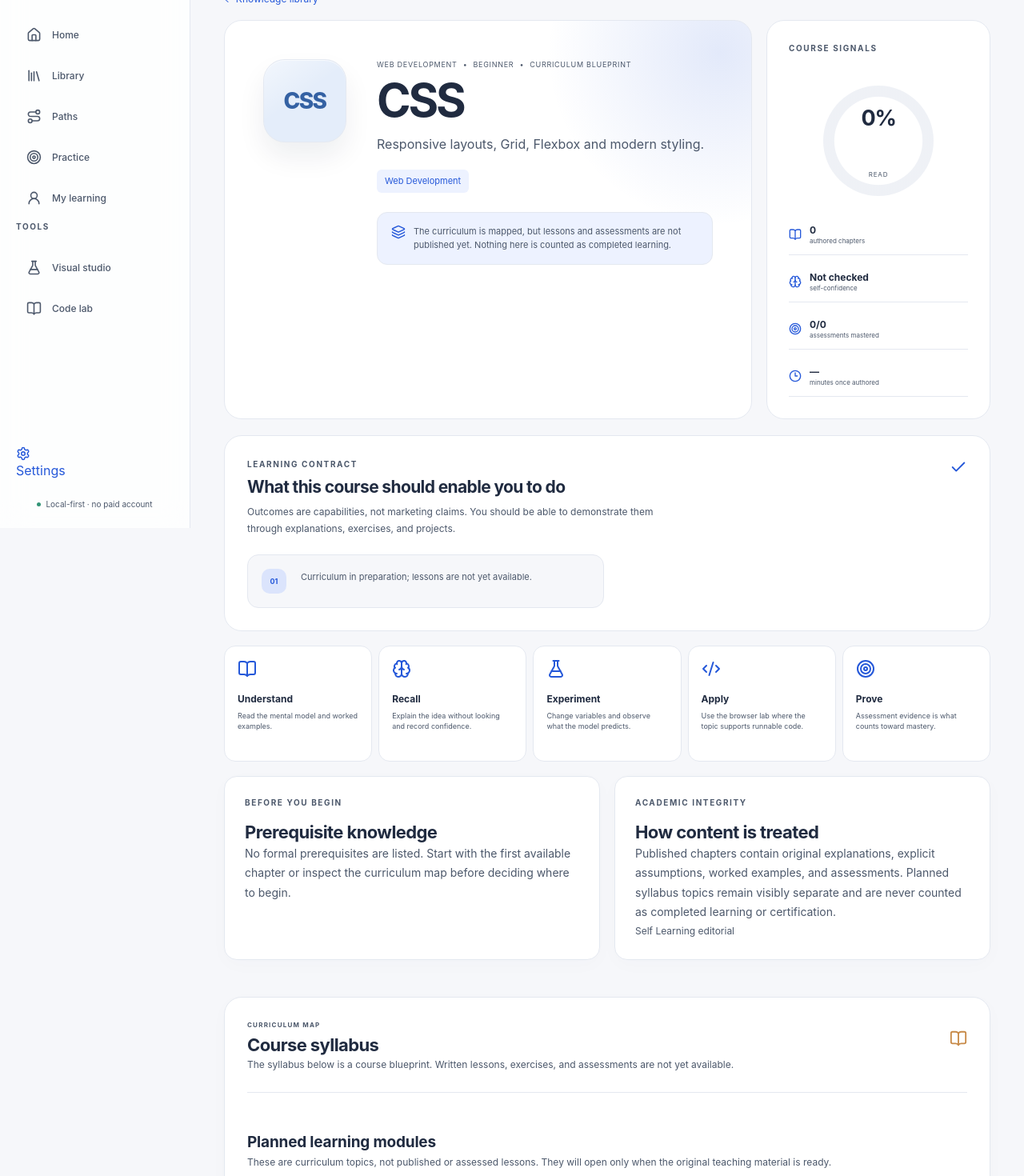
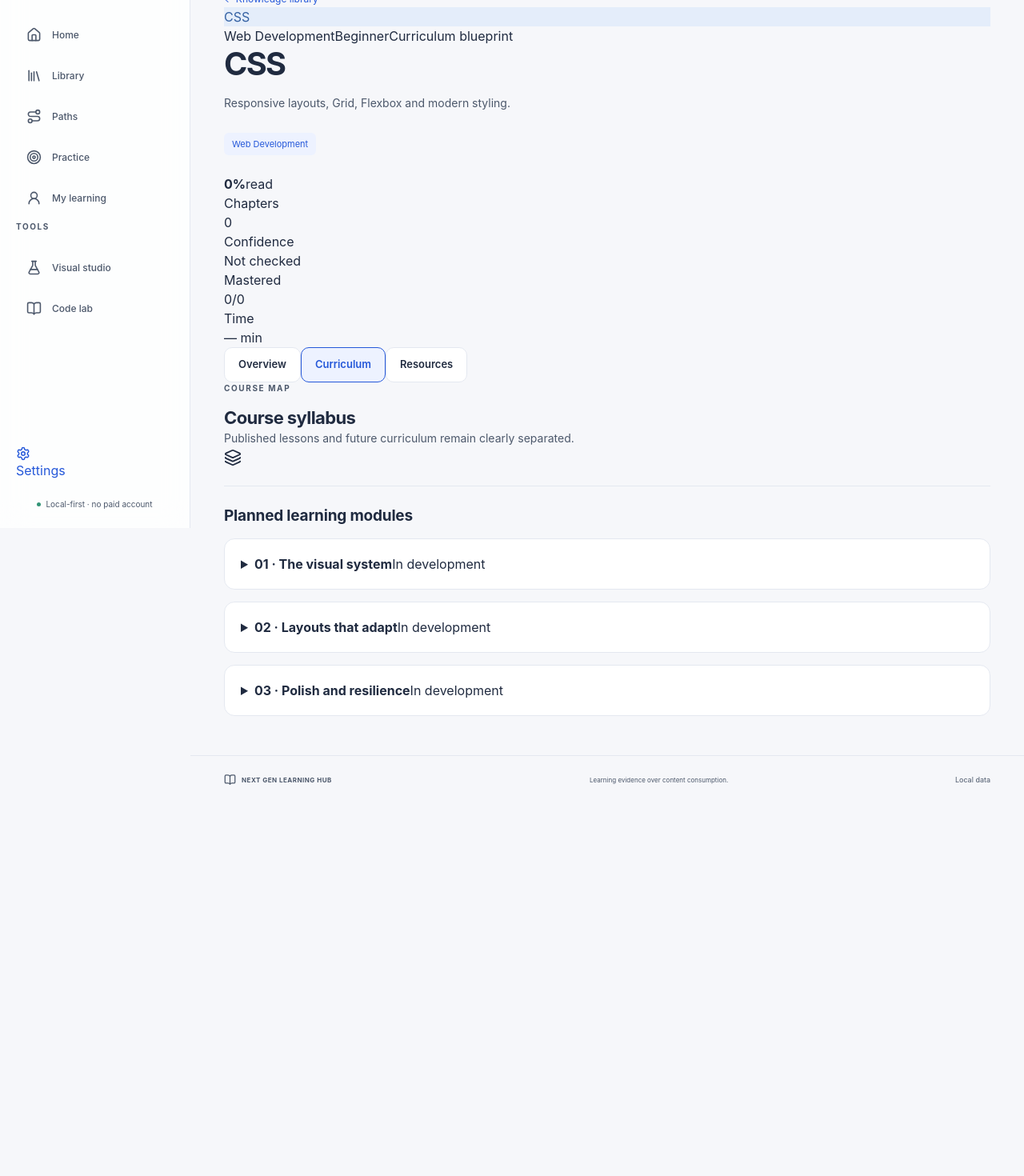
Before and after one commit to Swapnild007/Self_learning, a React (Vite) app: page /#/course/css in a window 1280 px wide. Shown: the part 140-1610 px from the top of the page at 80% size. After the commit the page ends 1144 px from the top, so only its background shows below. Built offline with nearby package versions, Linux system fonts and the light colour scheme.

Commit message:
Organize course pages into interactive progressive tabs

```diff
--- a/src/pages/Overview.tsx
+++ b/src/pages/Overview.tsx
@@ -1,4 +1,4 @@
-import type { CSSProperties } from "react";
+import { useState, type CSSProperties } from "react";
 import { pythonSyllabus } from "../content/pythonSyllabus";
 import { courseRoadmaps } from "../content/courseRoadmaps";
 import { useParams, Link } from "react-router-dom";
@@ -9,13 +9,14 @@ import {
   BookOpen,
   Target,
   FlaskConical,
-  Code2,
+  Brain,
   Layers3,
-  Brain,
 } from "lucide-react";
 import { courses } from "../content/catalog";
 import { useStore } from "../store";
 import { Progress } from "../components/ui";
+
+type CourseTab = "overview" | "curriculum" | "resources";
 
 export default function Overview() {
   const { id } = useParams();
@@ -33,6 +34,8 @@ export default function Overview() {
 
   const chapters = course.modules.flatMap((module) => module.chapters);
   const firstChapter = chapters[0];
+  const [tab, setTab] = useState<CourseTab>(firstChapter ? "overview" : "curriculum");
+
   const readSections = chapters.reduce(
     (sum, item) => sum + (data.read[item.id]?.length || 0),
     0,
@@ -72,331 +75,230 @@ export default function Overview() {
   const roadmap = courseRoadmaps[course.id] || [];
 
   return (
-    <div className="page ng-course-page">
-      <Link to="/catalog" className="back-link">
-        ← Knowledge library
-      </Link>
+    <div className="page sorted-course-page">
+      <Link to="/catalog" className="back-link">← Knowledge library</Link>
 
-      <section className="ng-course-hero">
-        <div className="ng-course-identity">
-          <div className={`ng-course-symbol ${course.color}`}>
-            <span>{course.symbol}</span>
+      <section className="sorted-course-hero">
+        <div className="sorted-course-main">
+          <div className={`sorted-course-hero-icon ${course.color}`}>
+            {course.symbol}
           </div>
-
           <div>
-            <div className="ng-course-kicker">
+            <div className="sorted-course-meta">
               <span>{course.category}</span>
-              <span>•</span>
               <span>{course.level}</span>
-              <span>•</span>
-              <span>{chapters.length ? "Authored learning available" : "Curriculum blueprint"}</span>
+              <span>{firstChapter ? "Lessons available" : "Curriculum blueprint"}</span>
             </div>
             <h1>{course.title}</h1>
-            <p className="lead">{course.description}</p>
-
-            <div className="tags ng-course-tags">
-              {course.skills.map((skill) => (
-                <span key={skill}>{skill}</span>
-              ))}
+            <p>{course.description}</p>
+            <div className="tags">
+              {course.skills.map((skill) => <span key={skill}>{skill}</span>)}
             </div>
-
-            {firstChapter ? (
-              <div className="ng-course-actions">
+            {firstChapter && (
+              <div className="sorted-course-actions">
                 <Link
                   className="button primary"
                   to={`/read/${firstChapter.id}`}
                   onClick={() =>
                     update((current) => ({
                       ...current,
-                      enrolled: Array.from(
-                        new Set([...current.enrolled, course.id]),
-                      ),
+                      enrolled: Array.from(new Set([...current.enrolled, course.id])),
                     }))
                   }
                 >
-                  {progress ? "Resume learning" : "Start learning"}{" "}
+                  {progress ? "Resume learning" : "Start learning"}
                   <ArrowRight size={17} />
                 </Link>
                 <Link className="button" to={`/practice?chapter=${firstChapter.id}`}>
-                  <Target size={16} />
-                  Practice
+                  <Target size={16} /> Practice
                 </Link>
-                <Link className="button" to="/visuals">
-                  <FlaskConical size={16} />
-                  Visual studio
-                </Link>
-              </div>
-            ) : (
-              <div className="ng-blueprint-note">
-                <Layers3 size={18} />
-                <span>
-                  The curriculum is mapped, but lessons and assessments are not
-                  published yet. Nothing here is counted as completed learning.
-                </span>
               </div>
             )}
           </div>
         </div>
 
-        <aside className="ng-course-status">
-          <span className="eyebrow">COURSE SIGNALS</span>
-
-          <div className="ng-course-progress-ring">
+        <aside className="sorted-course-snapshot">
           <div
+            className="sorted-course-ring"
             style={{ "--course-progress": `${progress * 3.6}deg` } as CSSProperties}
           >
-              <strong>{progress}%</strong>
-              <span>read</span>
+            <div><strong>{progress}%</strong><span>read</span></div>
           </div>
-          </div>
-
-          <div className="ng-course-signal-list">
-            <div>
-              <BookOpen size={16} />
-              <span>
-                <strong>{chapters.length}</strong>
-                authored chapters
-              </span>
-            </div>
-            <div>
-              <Brain size={16} />
-              <span>
-                <strong>{confidenceText}</strong>
-                self-confidence
-              </span>
-            </div>
-            <div>
-              <Target size={16} />
-              <span>
-                <strong>{mastered}/{chapters.length}</strong>
-                assessments mastered
-              </span>
-            </div>
-            <div>
-              <Clock3 size={16} />
-              <span>
-                <strong>{course.minutes || "—"}</strong>
-                {course.minutes ? "estimated minutes" : "minutes once authored"}
-              </span>
-            </div>
-          </div>
-
-          {firstChapter && (
-            <>
-              <Progress value={progress} label="Course reading progress" />
-              <small>
-                Reading, self-confidence, and assessment mastery are tracked separately.
-              </small>
-            </>
-          )}
+          <dl>
+            <div><dt>Chapters</dt><dd>{chapters.length}</dd></div>
+            <div><dt>Confidence</dt><dd>{confidenceText}</dd></div>
+            <div><dt>Mastered</dt><dd>{mastered}/{chapters.length}</dd></div>
+            <div><dt>Time</dt><dd>{course.minutes || "—"} min</dd></div>
+          </dl>
         </aside>
       </section>
 
-      <section className="ng-course-contract">
-        <div className="ng-card-heading">
-          <div>
-            <span className="eyebrow">LEARNING CONTRACT</span>
-            <h2>What this course should enable you to do</h2>
-            <p>
-              Outcomes are capabilities, not marketing claims. You should be able to
-              demonstrate them through explanations, exercises, and projects.
-            </p>
-          </div>
-          <Check size={22} />
+      <div className="sorted-course-tabs" role="tablist" aria-label="Course sections">
+        <button
+          role="tab"
+          aria-selected={tab === "overview"}
+          className={tab === "overview" ? "selected" : ""}
+          onClick={() => setTab("overview")}
+        >
+          Overview
+        </button>
+        <button
+          role="tab"
+          aria-selected={tab === "curriculum"}
+          className={tab === "curriculum" ? "selected" : ""}
+          onClick={() => setTab("curriculum")}
+        >
+          Curriculum
+        </button>
+        <button
+          role="tab"
+          aria-selected={tab === "resources"}
+          className={tab === "resources" ? "selected" : ""}
+          onClick={() => setTab("resources")}
+        >
+          Resources
+        </button>
       </div>
 
-        <div className="ng-outcome-grid">
+      <section className="sorted-course-panel" role="tabpanel">
+        {tab === "overview" && (
+          <div className="sorted-course-overview">
+            <section>
+              <span className="eyebrow">WHAT YOU WILL BE ABLE TO DO</span>
+              <h2>Learning outcomes</h2>
+              <div className="sorted-outcomes">
                 {course.outcomes.map((outcome, index) => (
-            <article key={outcome}>
+                  <div key={outcome}>
                     <span>{String(index + 1).padStart(2, "0")}</span>
                     <p>{outcome}</p>
-            </article>
+                  </div>
                 ))}
               </div>
             </section>
 
-      <div className="ng-course-learning-loop">
-        <div>
-          <BookOpen />
-          <strong>Understand</strong>
-          <span>Read the mental model and worked examples.</span>
-        </div>
-        <div>
-          <Brain />
-          <strong>Recall</strong>
-          <span>Explain the idea without looking and record confidence.</span>
-        </div>
-        <div>
-          <FlaskConical />
-          <strong>Experiment</strong>
-          <span>Change variables and observe what the model predicts.</span>
-        </div>
-        <div>
-          <Code2 />
-          <strong>Apply</strong>
-          <span>Use the browser lab where the topic supports runnable code.</span>
-        </div>
-        <div>
-          <Target />
-          <strong>Prove</strong>
-          <span>Assessment evidence is what counts toward mastery.</span>
-        </div>
-      </div>
-
-      <div className="ng-course-foundation-grid">
-        <section className="panel">
+            <aside>
               <span className="eyebrow">BEFORE YOU BEGIN</span>
-          <h2>Prerequisite knowledge</h2>
+              <h2>Prerequisites</h2>
               {course.prerequisites.length ? (
-            <ul className="ng-prereq-list">
-              {course.prerequisites.map((prerequisite) => (
-                <li key={prerequisite}>
-                  <Check size={15} />
-                  {prerequisite}
-                </li>
+                <ul>
+                  {course.prerequisites.map((item) => (
+                    <li key={item}><Check size={15} /> {item}</li>
                   ))}
                 </ul>
               ) : (
-            <p>
-              No formal prerequisites are listed. Start with the first available
-              chapter or inspect the curriculum map before deciding where to begin.
-            </p>
+                <p>No formal prerequisites are listed.</p>
               )}
-        </section>
 
-        <section className="panel">
-          <span className="eyebrow">ACADEMIC INTEGRITY</span>
-          <h2>How content is treated</h2>
-          <p>
-            Published chapters contain original explanations, explicit assumptions,
-            worked examples, and assessments. Planned syllabus topics remain visibly
-            separate and are never counted as completed learning or certification.
-          </p>
-          <p className="muted">{course.editor}</p>
-        </section>
+              {firstChapter && (
+                <div className="sorted-course-progress-box">
+                  <BookOpen size={18} />
+                  <div>
+                    <strong>Your course progress</strong>
+                    <span>{progress}% of published sections read</span>
                   </div>
+                  <Progress value={progress} label="Course reading progress" />
+                </div>
+              )}
+            </aside>
+          </div>
+        )}
 
-      <section className="syllabus panel ng-course-map">
-        <div className="section-title">
+        {tab === "curriculum" && (
+          <div className="sorted-curriculum">
+            <div className="sorted-panel-heading">
               <div>
-            <span className="eyebrow">CURRICULUM MAP</span>
+                <span className="eyebrow">COURSE MAP</span>
                 <h2>Course syllabus</h2>
+                <p>Published lessons and future curriculum remain clearly separated.</p>
               </div>
-          <BookOpen size={22} />
+              <Layers3 size={22} />
             </div>
 
             {course.id === "python" ? (
-          <>
-            <p className="muted">
-              32-chapter roadmap across six levels. Published chapters are
-              interactive and assessable; planned chapters remain roadmap items.
-            </p>
-            {pythonSyllabus.map((level) => (
-              <div className="ng-course-level" key={level.id}>
-                <h3>{level.title}</h3>
-                <div className="ng-course-level-list">
+              pythonSyllabus.map((level) => (
+                <details className="sorted-module" key={level.id} open={level.chapters.some((item) => chapters.some((chapter) => chapter.title === item.title))}>
+                  <summary>
+                    <strong>{level.title}</strong>
+                    <span>{level.chapters.length} chapters</span>
+                  </summary>
+                  <div>
                     {level.chapters.map((item) => {
-                    const published = chapters.find(
-                      (candidate) => candidate.title === item.title,
-                    );
+                      const published = chapters.find((candidate) => candidate.title === item.title);
                       return published ? (
-                      <Link
-                        className="syllabus-row ng-ready-row"
-                        to={`/read/${published.id}`}
-                        key={item.number}
-                      >
+                        <Link className="sorted-curriculum-row ready" to={`/read/${published.id}`} key={item.number}>
                           <span>{String(item.number).padStart(2, "0")}</span>
                           <strong>{item.title}</strong>
-                        <span>{published.minutes} min</span>
-                        <span className="ng-ready-chip">Ready</span>
-                        <ArrowRight size={18} />
+                          <small>{published.minutes} min</small>
+                          <b>Ready</b>
+                          <ArrowRight size={16} />
                         </Link>
                       ) : (
-                      <div
-                        className="syllabus-row"
-                        key={item.number}
-                        aria-label={`${item.title}, planned`}
-                      >
+                        <div className="sorted-curriculum-row" key={item.number}>
                           <span>{String(item.number).padStart(2, "0")}</span>
                           <strong>{item.title}</strong>
-                        <span>Planned</span>
-                        <span className="ng-planned-chip">Blueprint</span>
+                          <small>Planned</small>
+                          <b>Blueprint</b>
                         </div>
                       );
                     })}
                   </div>
-              </div>
-            ))}
-          </>
+                </details>
+              ))
             ) : course.modules.length ? (
               course.modules.map((module) => (
-            <div className="ng-course-level" key={module.id}>
-              <h3>{module.title}</h3>
-              <div className="ng-course-level-list">
-                {module.chapters.map((item) => (
-                  <Link
-                    className="syllabus-row ng-ready-row"
-                    to={`/read/${item.id}`}
-                    key={item.id}
-                  >
-                    <span>
-                      {String(
-                        chapters.findIndex((candidate) => candidate.id === item.id) + 1,
-                      ).padStart(2, "0")}
-                    </span>
+                <details className="sorted-module" open key={module.id}>
+                  <summary>
+                    <strong>{module.title}</strong>
+                    <span>{module.chapters.length} chapters</span>
+                  </summary>
+                  <div>
+                    {module.chapters.map((item, index) => (
+                      <Link className="sorted-curriculum-row ready" to={`/read/${item.id}`} key={item.id}>
+                        <span>{String(index + 1).padStart(2, "0")}</span>
                         <strong>{item.title}</strong>
-                    <span>{item.minutes} min</span>
-                    <span className="ng-ready-chip">Ready</span>
-                    <ArrowRight size={18} />
+                        <small>{item.minutes} min</small>
+                        <b>Ready</b>
+                        <ArrowRight size={16} />
                       </Link>
                     ))}
                   </div>
-            </div>
+                </details>
               ))
-        ) : (
-          <p className="muted">
-            The syllabus below is a course blueprint. Written lessons, exercises,
-            and assessments are not yet available.
-          </p>
-        )}
+            ) : null}
 
             {course.id !== "python" && roadmap.length > 0 && (
               <div className="planned-curriculum">
-            <h3>
-              {course.modules.length
-                ? "Next chapters under development"
-                : "Planned learning modules"}
-            </h3>
-            <p className="muted">
-              These are curriculum topics, not published or assessed lessons. They
-              will open only when the original teaching material is ready.
-            </p>
+                <h3>{course.modules.length ? "Next modules" : "Planned learning modules"}</h3>
                 {roadmap.map((module, index) => (
-              <div className="planned-module" key={module.title}>
-                <div className="planned-module-head">
-                  <span>{String(index + 1).padStart(2, "0")}</span>
-                  <h4>{module.title}</h4>
-                  <small>In development</small>
-                </div>
-                <ul>
-                  {module.topics.map((topic) => (
-                    <li key={topic}>{topic}</li>
-                  ))}
-                </ul>
-              </div>
+                  <details className="planned-module sorted-module" key={module.title}>
+                    <summary>
+                      <strong>{String(index + 1).padStart(2, "0")} · {module.title}</strong>
+                      <span>In development</span>
+                    </summary>
+                    <ul>{module.topics.map((topic) => <li key={topic}>{topic}</li>)}</ul>
+                  </details>
                 ))}
               </div>
             )}
+          </div>
+        )}
+
+        {tab === "resources" && (
+          <div className="sorted-resources">
+            <section>
+              <span className="eyebrow">LEARNING TOOLS</span>
+              <h2>Use the right mode for the task</h2>
+              <div className="sorted-resource-links">
+                <Link to="/visuals"><FlaskConical /><div><strong>Visual studio</strong><span>Change variables and inspect relationships.</span></div><ArrowRight size={16} /></Link>
+                <Link to="/lab"><BookOpen /><div><strong>Code lab</strong><span>Run and modify browser-based Python.</span></div><ArrowRight size={16} /></Link>
+                <Link to="/living-lab"><Brain /><div><strong>Explain-back lab</strong><span>Test whether you can explain the concept simply.</span></div><ArrowRight size={16} /></Link>
+              </div>
             </section>
 
-      {course.references.length > 0 && (
-        <section className="panel ng-course-references">
-          <span className="eyebrow">SOURCE TRAIL</span>
-          <h2>Course references</h2>
-          <p className="muted">
-            References support deeper study and help distinguish teaching examples
-            from external source material.
-          </p>
+            <aside>
+              <span className="eyebrow">REFERENCES</span>
+              <h2>Source trail</h2>
+              {course.references.length ? (
                 <ul>
                   {course.references.map((reference) => (
                     <li key={reference.id}>
@@ -406,8 +308,13 @@ export default function Overview() {
                     </li>
                   ))}
                 </ul>
+              ) : (
+                <p>No external references are attached to this course yet.</p>
+              )}
+            </aside>
+          </div>
+        )}
       </section>
-      )}
     </div>
   );
 }
```
Lines whose indentation alone changed are shown as unchanged.
